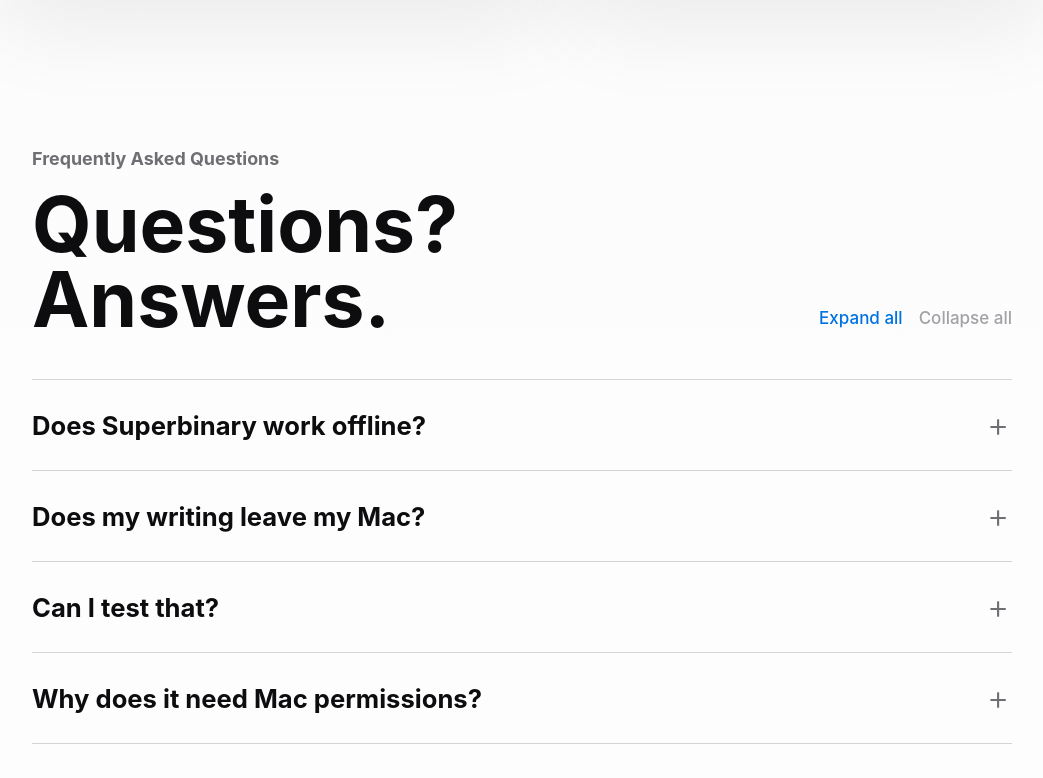
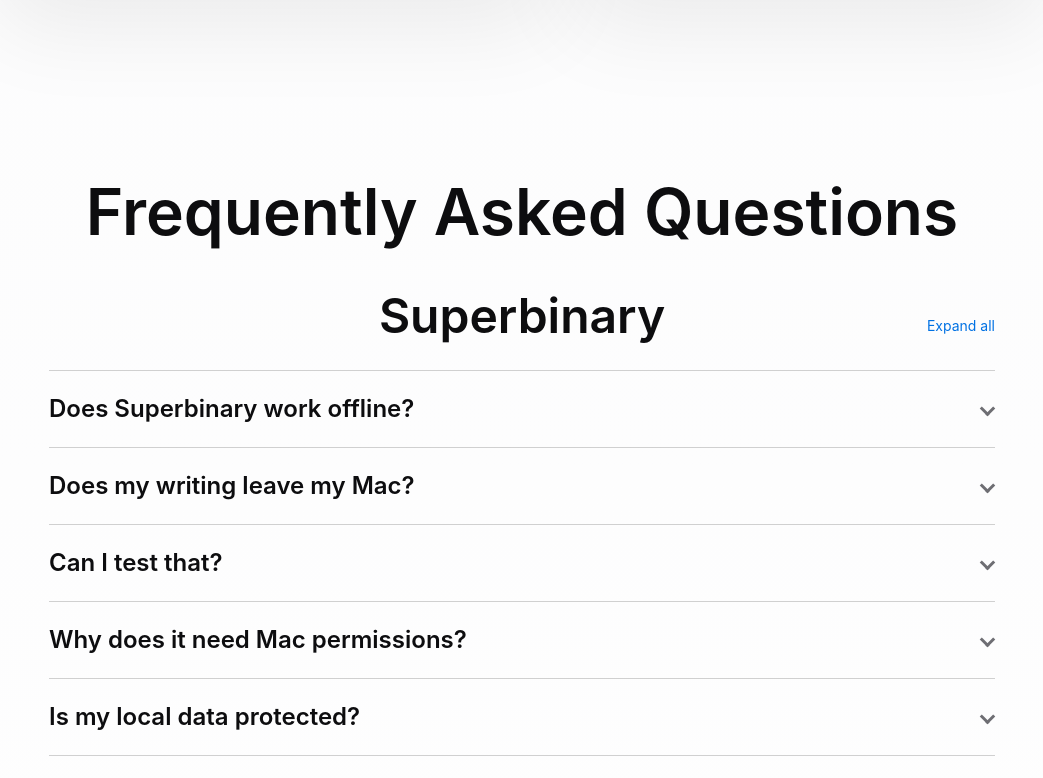
Before and after one commit to TC-X/superbinary_website, a React (Vite) app: page / in a window 1280 px wide. Shown: the part 10999-11777 px from the top of the page, without its empty margins (118-1161 px from the left). Built offline with nearby package versions, Linux system fonts and the light colour scheme.

Commit message:
fix: match apple faq pattern

```diff
--- a/src/routes/LandingPage.tsx
+++ b/src/routes/LandingPage.tsx
@@ -327,6 +327,14 @@
   const [openItems, setOpenItems] = useState<Set<number>>(() => new Set())
   const allOpen = openItems.size === faqItems.length
 
+  function toggleAll() {
+    if (allOpen) {
+      setOpenItems(new Set())
+    } else {
+      setOpenItems(new Set(faqItems.map((_, index) => index)))
+    }
+  }
+
   function toggleItem(index: number) {
     setOpenItems((current) => {
       const next = new Set(current)
@@ -344,29 +352,14 @@
   return (
     <section className="faq" id="faq" aria-labelledby="faq-title">
       <div className="faq-inner">
-        <div className="faq-head">
-          <div>
-            <p className="eyebrow">Frequently Asked Questions</p>
-            <h2 id="faq-title">Questions? Answers.</h2>
-          </div>
-          <div className="faq-controls" aria-label="FAQ controls">
-            <button
-              className="faq-control"
-              type="button"
-              onClick={() => setOpenItems(new Set(faqItems.map((_, index) => index)))}
-              disabled={allOpen}
-            >
-              Expand all
-            </button>
-            <button
-              className="faq-control"
-              type="button"
-              onClick={() => setOpenItems(new Set())}
-              disabled={!openItems.size}
-            >
-              Collapse all
-            </button>
-          </div>
+        <div className="faq-title-block">
+          <h2 id="faq-title">Frequently Asked Questions</h2>
+        </div>
+        <div className="faq-group-head">
+          <h3>Superbinary</h3>
+          <button className="faq-control" type="button" onClick={toggleAll} aria-expanded={allOpen}>
+            {allOpen ? 'Collapse all' : 'Expand all'}
+          </button>
         </div>
         <div className="faq-list">
           {faqItems.map((item, index) => (
--- a/src/styles.css
+++ b/src/styles.css
@@ -855,67 +855,71 @@
     }
 
     .faq {
-      padding: 28px clamp(20px, 5vw, 70px) 120px;
+      padding: 58px clamp(20px, 5vw, 70px) 126px;
       scroll-margin-top: 72px;
     }
 
     .faq-inner {
-      width: min(980px, 100%);
+      width: min(946px, 100%);
       margin: 0 auto;
     }
 
-    .faq-head {
-      display: grid;
-      grid-template-columns: minmax(0, 1fr) auto;
-      gap: 24px;
-      align-items: end;
+    .faq-title-block {
+      text-align: center;
     }
 
     .faq h2 {
-      font-size: clamp(42px, 6vw, 80px);
-      line-height: 0.98;
+      font-size: clamp(48px, 5.6vw, 64px);
+      line-height: 1.0625;
+      font-weight: 600;
     }
 
-    .faq-controls {
-      display: flex;
-      flex-wrap: wrap;
-      gap: 16px;
-      justify-content: flex-end;
-      padding-bottom: 9px;
+    .faq-group-head {
+      position: relative;
+      display: grid;
+      align-items: end;
+      margin-top: 44px;
+      text-align: center;
+    }
+
+    .faq-group-head h3 {
+      font-size: clamp(40px, 4.2vw, 48px);
+      line-height: 1.08;
+      font-weight: 600;
     }
 
     .faq-control {
+      position: absolute;
+      right: 0;
+      bottom: 6px;
       border: 0;
       background: transparent;
       color: var(--blue);
-      font-size: 17px;
-      font-weight: 520;
-    }
-
-    .faq-control:disabled {
-      color: var(--quiet);
-      cursor: default;
+      font-size: 14px;
+      line-height: 1.35;
+      font-weight: 400;
     }
 
     .faq-list {
-      margin-top: 42px;
-      border-top: 1px solid rgba(0, 0, 0, 0.16);
+      margin-top: 28px;
+      border-top: 1px solid rgba(0, 0, 0, 0.18);
     }
 
     .faq-item {
-      border-bottom: 1px solid rgba(0, 0, 0, 0.16);
+      border-bottom: 1px solid rgba(0, 0, 0, 0.18);
     }
 
     .faq-item summary {
       display: grid;
       grid-template-columns: minmax(0, 1fr) auto;
-      gap: 24px;
+      gap: 32px;
       align-items: center;
-      padding: 28px 0;
+      min-height: 76px;
+      padding: 22px 0;
       color: var(--ink);
-      font-size: clamp(20px, 2vw, 26px);
-      line-height: 1.16;
-      font-weight: 720;
+      font-size: 24px;
+      line-height: 1.1667;
+      font-weight: 600;
       list-style: none;
       cursor: pointer;
     }
@@ -925,28 +929,30 @@
     }
 
     .faq-item summary::after {
-      content: "+";
-      width: 28px;
+      content: "";
+      width: 11px;
+      height: 11px;
+      margin-right: 2px;
+      border-right: 3px solid var(--muted);
+      border-bottom: 3px solid var(--muted);
       color: var(--muted);
-      font-size: 34px;
-      line-height: 1;
-      font-weight: 300;
-      text-align: center;
+      justify-self: end;
       transform-origin: center;
+      transform: rotate(45deg);
       transition: transform 180ms ease;
     }
 
     .faq-item[open] summary::after {
-      transform: rotate(45deg);
+      transform: rotate(-135deg);
     }
 
     .faq-answer {
       max-width: 760px;
-      margin: -4px 0 30px;
-      color: var(--muted);
-      font-size: clamp(17px, 1.8vw, 21px);
-      line-height: 1.42;
-      font-weight: 520;
+      margin: -3px 0 28px;
+      color: #424245;
+      font-size: 17px;
+      line-height: 1.47;
+      font-weight: 400;
     }
 
     .site-footer {
@@ -1029,15 +1035,6 @@
         grid-template-columns: 1fr;
       }
 
-      .faq-head {
-        grid-template-columns: 1fr;
-      }
-
-      .faq-controls {
-        justify-content: flex-start;
-        padding-bottom: 0;
-      }
-
       .caption {
         grid-template-columns: 1fr;
       }
@@ -1102,12 +1099,33 @@
       }
 
       .faq {
-        padding-bottom: 88px;
+        padding-top: 48px;
+        padding-bottom: 92px;
+      }
+
+      .faq h2 {
+        font-size: 48px;
+      }
+
+      .faq-group-head {
+        margin-top: 34px;
+      }
+
+      .faq-group-head h3 {
+        font-size: 38px;
+      }
+
+      .faq-control {
+        position: static;
+        justify-self: end;
+        margin-top: 16px;
       }
 
       .faq-item summary {
-        gap: 18px;
-        padding: 24px 0;
+        min-height: 74px;
+        gap: 22px;
+        padding: 20px 0;
+        font-size: 22px;
       }
 
       .app-tile {
```
